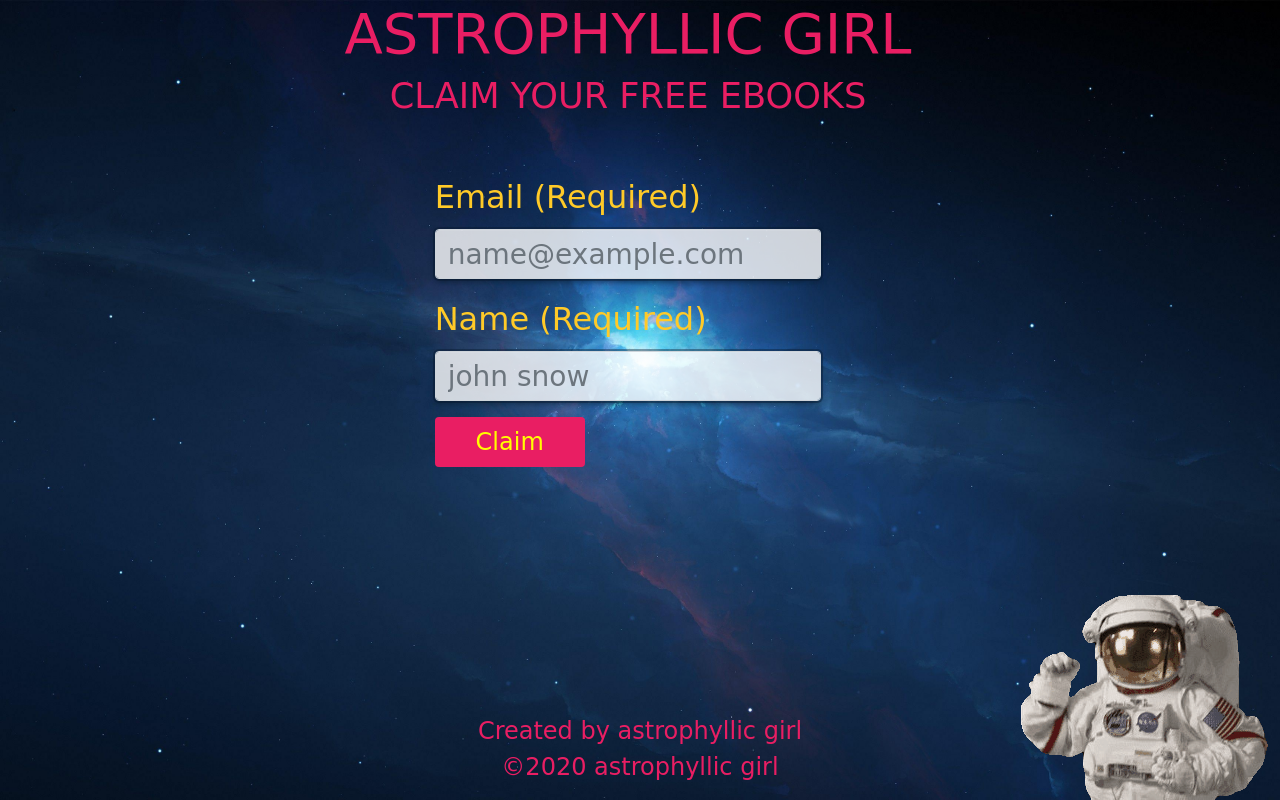
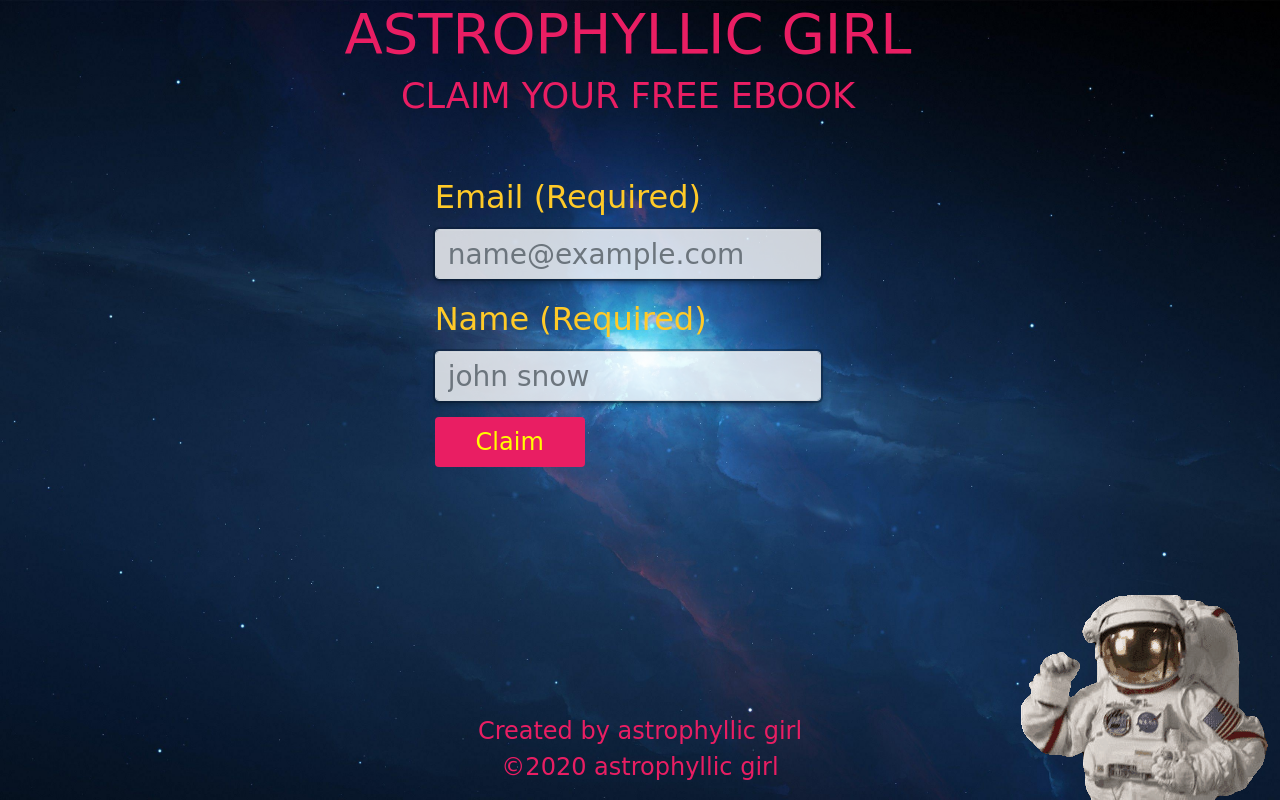
Before and after one commit to anmayraj/astrophyllic-girl, a plain HTML site: page index.html in a window 1280 px wide. Drawn offline with nearby package versions, Linux system fonts and the light colour scheme; a web font is replaced by a local one.

Commit message:
Update index.html

```diff
--- a/index.html
+++ b/index.html
@@ -10,7 +10,7 @@
     <link href="https://cdn.jsdelivr.net/npm/bootstrap@5.0.2/dist/css/bootstrap.min.css" rel="stylesheet"
         integrity="sha384-EVSTQN3/azprG1Anm3QDgpJLIm9Nao0Yz1ztcQTwFspd3yD65VohhpuuCOmLASjC" crossorigin="anonymous">
     <link rel="stylesheet" href="style.css">
-    <title>CLAIM YOUR FREE EBOOKS-ASTROPHYLLIC GIRL</title>
+    <title>CLAIM YOUR FREE EBOOK-ASTROPHYLLIC GIRL</title>
 </head>
 
 <body>
@@ -19,7 +19,7 @@
         <header class="row container-fluid justify-content-center">
             <div class="col-auto">
                 <h1>ASTROPHYLLIC GIRL</h1>
-                <h4 class="text-center">CLAIM YOUR FREE EBOOKS</h4>
+                <h4 class="text-center">CLAIM YOUR FREE EBOOK</h4>
             </div>
         </header>
         <form action="javascript:submitForm()" class="row container-fluid justify-content-center pt-5" id="main">
```
